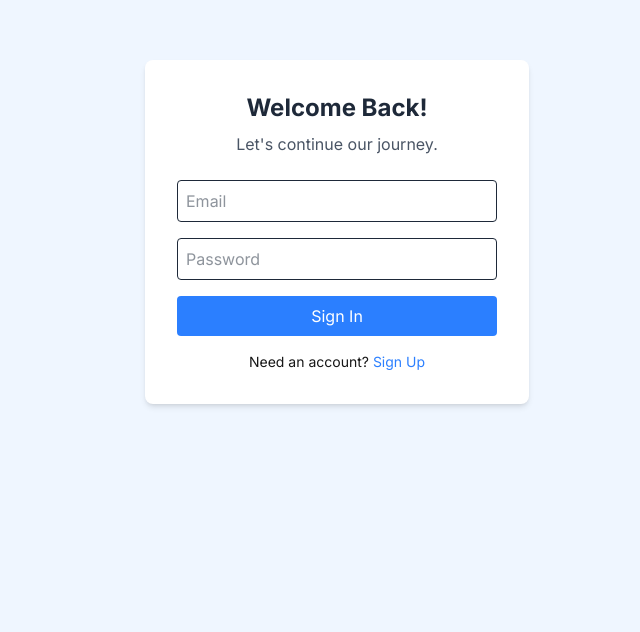
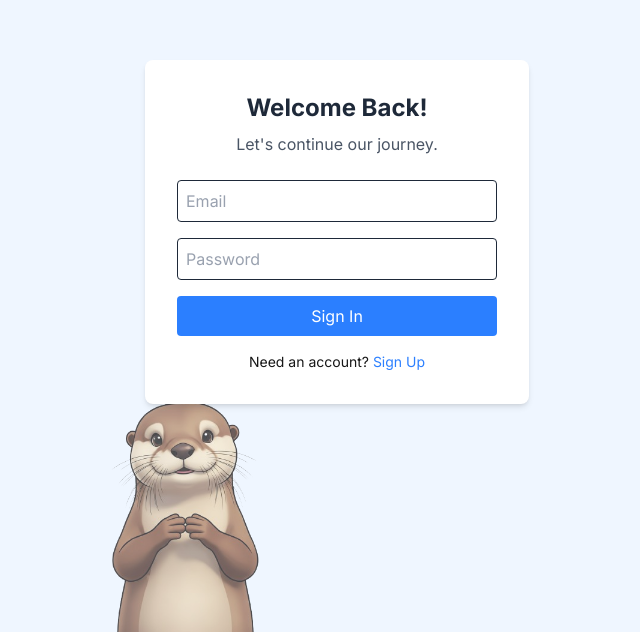
Before and after one commit to abhidev2003/otterly-app, a Next.js app: page /signin in a window 1280 px wide. Shown: the part 168-800 px from the top of the page, without its empty margins (303-943 px from the left). Built offline with nearby package versions, Linux system fonts and the light colour scheme; no server answers.

Commit message:
feat: Add standing Oto mascot to sign-in and sign-up pages

```diff
--- a/src/app/page.tsx
+++ b/src/app/page.tsx
@@ -1,11 +1,22 @@
 // src/app/page.tsx
 import Link from 'next/link';
+import Image from 'next/image'; // Import the Image component
 
 export default function HomePage() {
   return (
     <main className="flex flex-col items-center justify-center min-h-screen bg-gradient-to-b from-blue-100 to-white">
       <div className="text-center">
-        {/* You can add an image of Oto here later! */}
+
+        {/* This is the new Image component */}
+        <Image
+          src="/oto-logo.png"
+          alt="Oto the Otter, the friendly mascot for Otterly"
+          width={200}
+          height={200}
+          className="mx-auto mb-6"
+          priority // Helps load the image faster on the homepage
+        />
+
         <h1 className="text-5xl font-extrabold text-gray-800">Welcome to Otterly</h1>
         <p className="mt-4 text-lg text-gray-600">Your friendly, AI-powered journaling companion.</p>
         <div className="mt-8 space-x-4">
--- a/src/app/signin/page.tsx
+++ b/src/app/signin/page.tsx
@@ -6,6 +6,7 @@ import { useRouter } from 'next/navigation';
 import { signInWithEmailAndPassword } from 'firebase/auth';
 import { auth } from '@/lib/firebase';
 import Link from 'next/link';
+import Image from 'next/image';
 
 type FormData = {
   email: string;
@@ -13,7 +14,8 @@ type FormData = {
 };
 
 export default function SignIn() {
-  const { register, handleSubmit } = useForm<FormData>();
+  // 1. Get isSubmitting from the form state
+  const { register, handleSubmit, formState: { isSubmitting } } = useForm<FormData>();
   const router = useRouter();
 
   const onSubmit = async (data: FormData) => {
@@ -27,16 +29,41 @@ export default function SignIn() {
   };
 
   return (
-    <div className="flex flex-col items-center justify-center min-h-screen bg-blue-50">
-      <div className="p-8 bg-white rounded-lg shadow-md w-96">
+    <div className="relative flex flex-col items-center justify-center min-h-screen bg-blue-50 overflow-hidden">
+      <Image
+        src="/oto-standing-transparent.png"
+        alt="Oto the standing otter mascot"
+        width={300}
+        height={300}
+        className="absolute bottom-[-50px] left-1/2 -translate-x-1/2 z-0 opacity-70"
+        style={{ transform: 'translateX(-50%) translateY(0%)' }}
+      />
+      <div className="relative p-8 bg-white rounded-lg shadow-md w-96 z-10">
         <h1 className="text-2xl font-bold text-center text-gray-800 mb-2">Welcome Back!</h1>
         <p className="text-center text-gray-600 mb-6">Let&apos;s continue our journey.</p>
         <form onSubmit={handleSubmit(onSubmit)} className="space-y-4">
-          {/* Fix is here 👇 */}
-          <input {...register('email')} type="email" placeholder="Email" required className="w-full p-2 border rounded text-gray-800" />
-          {/* Fix is here 👇 */}
-          <input {...register('password')} type="password" placeholder="Password" required className="w-full p-2 border rounded text-gray-800" />
-          <button type="submit" className="w-full p-2 text-white bg-blue-500 rounded hover:bg-blue-600">Sign In</button>
+          <input
+            {...register('email')}
+            type="email"
+            placeholder="Email"
+            required
+            className="w-full p-2 border rounded text-gray-800 placeholder:text-gray-400 focus:ring-2 focus:ring-blue-400"
+          />
+          <input
+            {...register('password')}
+            type="password"
+            placeholder="Password"
+            required
+            className="w-full p-2 border rounded text-gray-800 placeholder:text-gray-400 focus:ring-2 focus:ring-blue-400"
+          />
+          {/* 2. Disable the button when isSubmitting is true */}
+          <button
+            type="submit"
+            disabled={isSubmitting}
+            className="w-full p-2 text-white bg-blue-500 rounded hover:bg-blue-600 disabled:bg-blue-300"
+          >
+            {isSubmitting ? 'Signing In...' : 'Sign In'}
+          </button>
         </form>
         <p className="mt-4 text-sm text-center">
           Need an account? <Link href="/signup" className="text-blue-500 hover:underline">Sign Up</Link>
--- a/src/app/signup/page.tsx
+++ b/src/app/signup/page.tsx
@@ -6,6 +6,7 @@ import { useRouter } from 'next/navigation';
 import { createUserWithEmailAndPassword } from 'firebase/auth';
 import { auth } from '@/lib/firebase';
 import Link from 'next/link';
+import Image from 'next/image';
 
 type FormData = {
   email: string;
@@ -13,7 +14,8 @@ type FormData = {
 };
 
 export default function SignUp() {
-  const { register, handleSubmit } = useForm<FormData>();
+  // 1. Get isSubmitting from the form state
+  const { register, handleSubmit, formState: { isSubmitting } } = useForm<FormData>();
   const router = useRouter();
 
   const onSubmit = async (data: FormData) => {
@@ -27,8 +29,16 @@ export default function SignUp() {
   };
 
   return (
-    <div className="flex flex-col items-center justify-center min-h-screen bg-blue-50">
-      <div className="p-8 bg-white rounded-lg shadow-md w-96">
+    <div className="relative flex flex-col items-center justify-center min-h-screen bg-blue-50 overflow-hidden">
+      <Image
+        src="/oto-standing-transparent.png"
+        alt="Oto the standing otter mascot"
+        width={300}
+        height={300}
+        className="absolute bottom-[-50px] left-1/2 -translate-x-1/2 z-0 opacity-70"
+        style={{ transform: 'translateX(-50%) translateY(0%)' }}
+      />
+      <div className="relative p-8 bg-white rounded-lg shadow-md w-96 z-10">
         <h1 className="text-2xl font-bold text-center text-gray-800 mb-2">Join Otterly!</h1>
         <p className="text-center text-gray-600 mb-6">Oto is excited to meet you!</p>
         <form onSubmit={handleSubmit(onSubmit)} className="space-y-4">
@@ -46,7 +56,14 @@ export default function SignUp() {
             required
             className="w-full p-2 border rounded text-gray-800 placeholder:text-gray-400 focus:ring-2 focus:ring-blue-400"
           />
-          <button type="submit" className="w-full p-2 text-white bg-blue-500 rounded hover:bg-blue-600">Create Account</button>
+          {/* 2. Disable the button when isSubmitting is true */}
+          <button
+            type="submit"
+            disabled={isSubmitting}
+            className="w-full p-2 text-white bg-blue-500 rounded hover:bg-blue-600 disabled:bg-blue-300"
+          >
+            {isSubmitting ? 'Creating Account...' : 'Create Account'}
+          </button>
         </form>
         <p className="mt-4 text-sm text-center">
           Already have an account? <Link href="/signin" className="text-blue-500 hover:underline">Sign In</Link>
```
Also changed, not shown: public/oto-logo.png (added), public/oto-standing-transparent.png (added).
